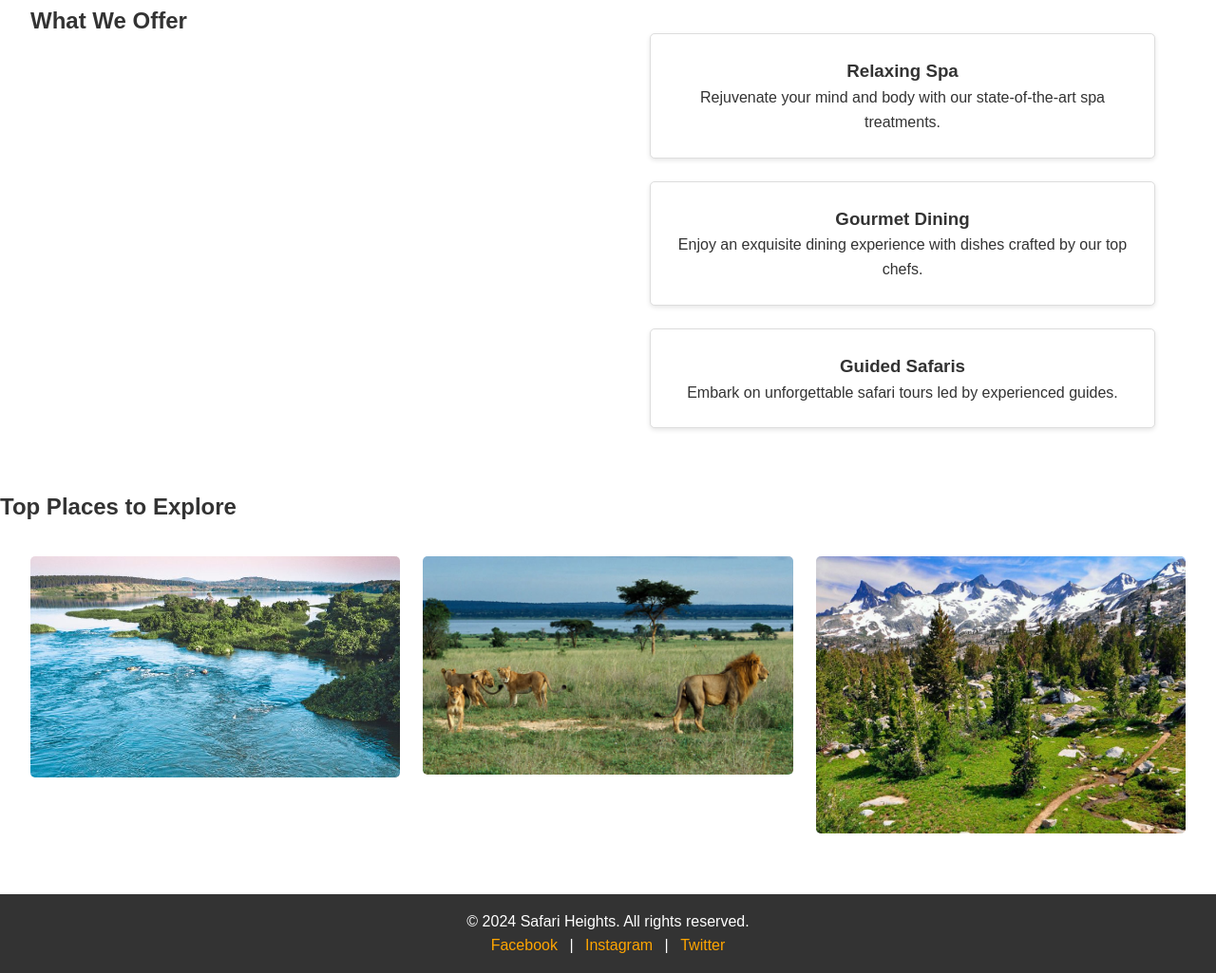
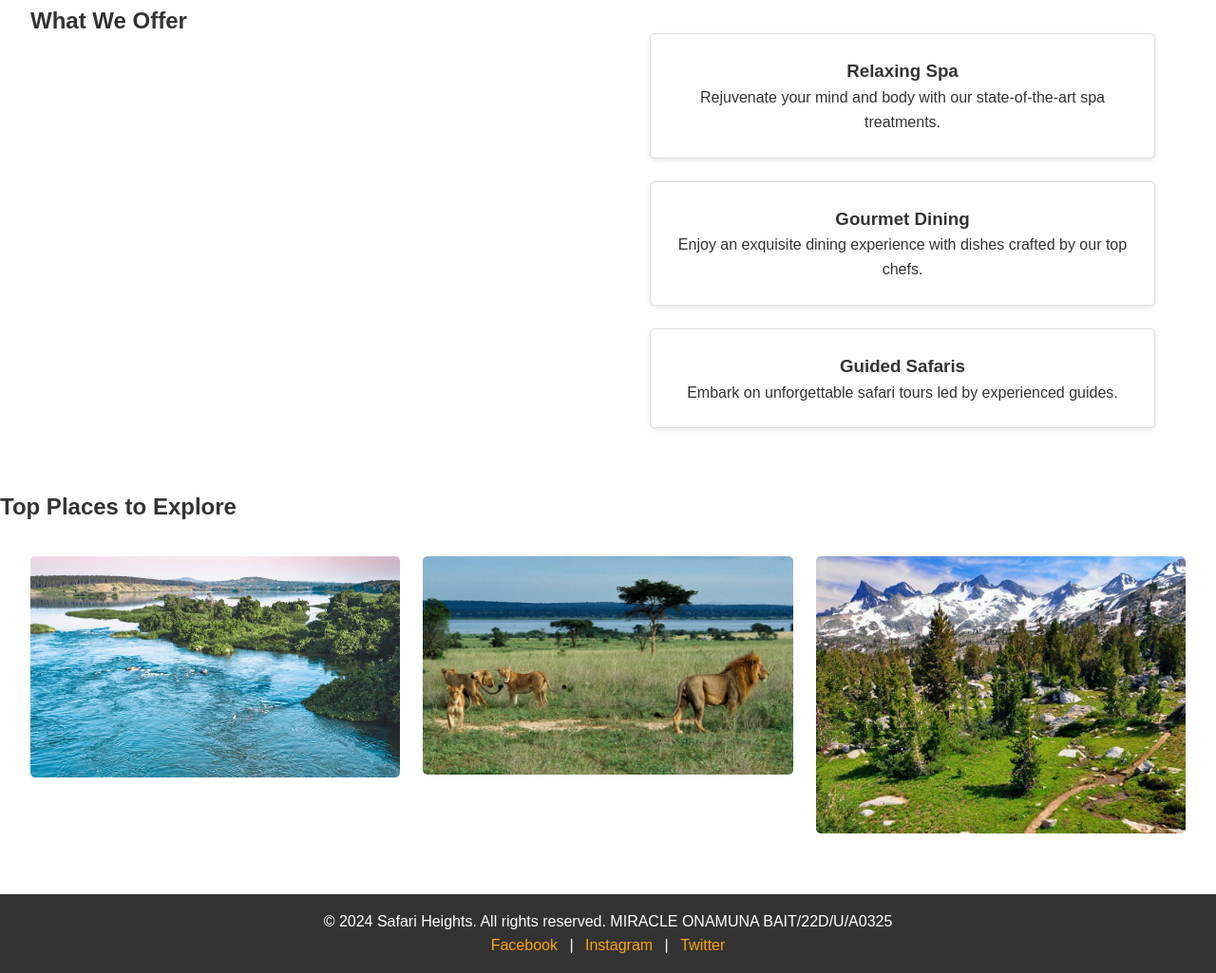
Before and after one commit to miracle-ona/miracle-ona.github.io, a plain HTML site: page services.html in a window 1280 px wide. Shown: the part 227-1252 px from the top of the page at 95% size. Drawn offline with Linux system fonts and the light colour scheme.

Commit message:
Update services.html
updated reg no

```diff
--- a/services.html
+++ b/services.html
@@ -3,7 +3,7 @@
 <head>
     <meta charset="UTF-8">
     <meta name="viewport" content="width=device-width, initial-scale=1.0">
-    <title>Our Services - Safari Heights</title>
+    <title>Our Services -Safari Heights-MIRACLE ONAMUNA BAIT/22D/U/A0325</title>
     <link rel="stylesheet" href="styles.css">
 </head>
 <body>
@@ -79,7 +79,7 @@
     </section>
 
     <footer>
-        <p>&copy; 2024 Safari Heights. All rights reserved.</p>
+        <p>&copy; 2024 Safari Heights. All rights reserved. MIRACLE ONAMUNA BAIT/22D/U/A0325</p>
         <div class="socials">
             <a href="#">Facebook</a> | <a href="#">Instagram</a> | <a href="#">Twitter</a>
         </div>
```
